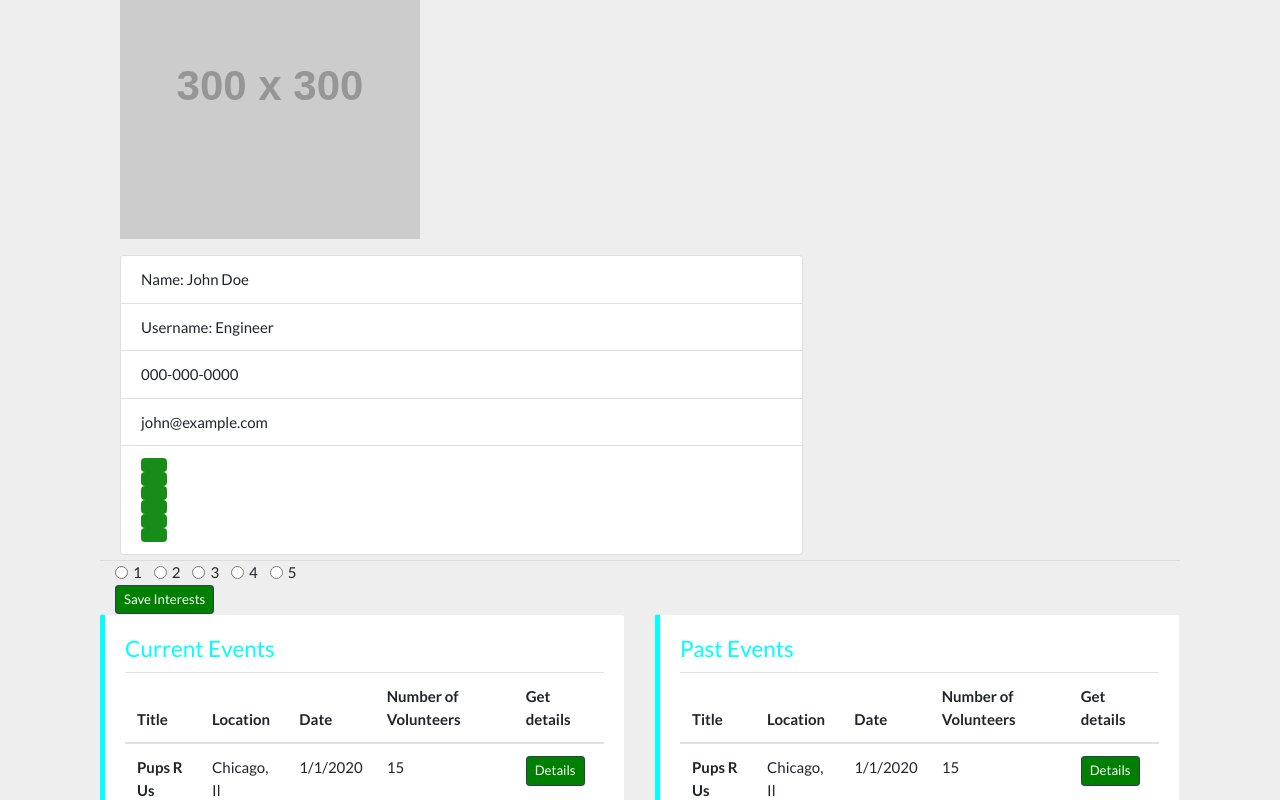
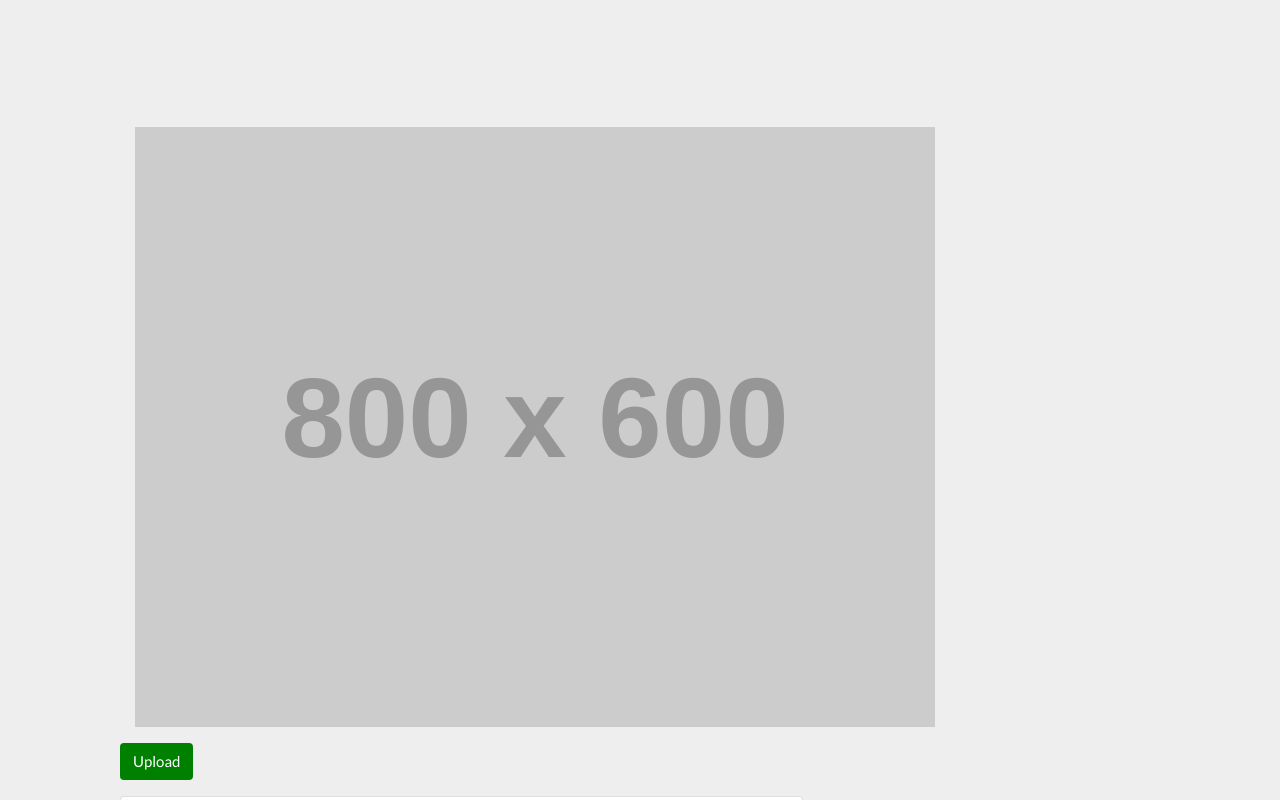
Before and after one commit to Kmrawert/TechTribeVolunteer, a React (Create React App) app in the folder client/: page /UserProfile in a window 1280 px wide. Shown: the part 740-1540 px from the top of the page. Built offline with nearby package versions, Linux system fonts and the light colour scheme; what react-google-maps would draw is missing.

Commit message:
profile pic

```diff
--- a/client/package.json
+++ b/client/package.json
@@ -3,7 +3,7 @@
   "version": "0.1.0",
   "private": true,
   "dependencies": {
-    "filestack-js": "^3.10.0",
+    "filestack-js": "^3.10.1",
     "filestack-react": "^3.1.0",
     "react": "^16.11.0",
     "react-dom": "^16.11.0",
--- /dev/null
+++ b/client/src/components/FileUploader/index.js
@@ -0,0 +1,78 @@
+import React, { Component } from "react";
+import Nav from "../Nav";
+import * as filestack from 'filestack-js';
+
+
+
+
+class FileUploader extends Component {
+
+
+    handleFileClick = function (event) {
+        console.log("filestack", filestack)
+        var pickerOptions={ accept: 'image/*',  }
+        var apiKey='AyOZiuxpTGaWR1y2npYnNz';
+        var client = filestack.init(apiKey);
+        const options = {
+            maxFiles: 20,
+            uploadInBackground: false,
+            onOpen: () => console.log('opened!'),
+            onUploadDone: (res) => console.log(res),
+          };
+          client.picker(options).open();
+
+
+
+            // client.pick(pickerOptions).then(function(result) { console.log(JSON.stringify(result.filesUploaded)) });
+
+
+
+    }
+
+
+
+
+
+
+
+
+
+
+
+
+    render() {
+        return (
+
+
+
+            <div className="container">
+
+                <div className="row">
+                    <div className="col-md-8 col-md-offset-2 text-center">
+                        <div className="thumbnail">
+                            <img id="filestack-pic" className="img-responsive" src="http://placehold.it/800x600?text=Upload+a+Photo" />
+                            <div className="caption">
+                                <p></p>
+                            </div>
+                        </div>
+                    </div>
+
+                </div>
+                <div className="row">
+                    <div className="text-center">
+                        <button type="button" id="upload-btn" className="btn btn-filestack"  onClick={this.handleFileClick}>
+
+                            <i className="glyphicon glyphicon-upload"></i> Upload
+          </button>
+                    </div>
+                </div>
+
+
+            </div>
+
+
+        )
+    }
+};
+
+export default FileUploader;
--- a/client/src/components/UserProfile/index.js
+++ b/client/src/components/UserProfile/index.js
@@ -1,6 +1,7 @@
 import React, { Component } from "react";
 import Nav from "../Nav";
 import "./style.css";
+import FileUploader from "../FileUploader"
 
 class UserProfile extends Component {
    render() {
@@ -24,7 +25,8 @@ class UserProfile extends Component {
                               <div className="col-lg-12">
                                  <div className="col-xs-12 col-sm-4">
                                     <figure>
-                       <img className="img-circle img-responsive" alt="" src="http://placehold.it/300x300"/>
+
+                                       <FileUploader/>
                                     </figure>
 
                                  </div>
@@ -71,26 +73,26 @@ class UserProfile extends Component {
                            </div>
                         </div>
 
-<div className ="container">
-<div className = "interests">
+                        <div className="container">
+                           <div className="interests">
                               <div className="form-check form-check-inline">
-        <input className="form-check-input" type="radio" name="inlineRadioOptions" id="inlineRadio1" value="option1"/>
+                                 <input className="form-check-input" type="radio" name="inlineRadioOptions" id="inlineRadio1" value="option1" />
                                  <label className="form-check-label" for="inlineRadio1">1</label>
                               </div>
                               <div className="form-check form-check-inline">
-        <input className="form-check-input" type="radio" name="inlineRadioOptions" id="inlineRadio2" value="option2"/>
+                                 <input className="form-check-input" type="radio" name="inlineRadioOptions" id="inlineRadio2" value="option2" />
                                  <label className="form-check-label" for="inlineRadio2">2</label>
                               </div>
                               <div className="form-check form-check-inline">
-          <input className="form-check-input" type="radio" name="inlineRadioOptions" id="inlineRadio2" value="option2"/>
+                                 <input className="form-check-input" type="radio" name="inlineRadioOptions" id="inlineRadio2" value="option2" />
                                  <label className="form-check-label" for="inlineRadio2">3</label>
                               </div>
                               <div className="form-check form-check-inline">
-            <input className="form-check-input" type="radio" name="inlineRadioOptions" id="inlineRadio2" value="option2"/>
+                                 <input className="form-check-input" type="radio" name="inlineRadioOptions" id="inlineRadio2" value="option2" />
                                  <label className="form-check-label" for="inlineRadio2">4</label>
                               </div>
                               <div className="form-check form-check-inline">
-              <input className="form-check-input" type="radio" name="inlineRadioOptions" id="inlineRadio2" value="option2"/>
+                                 <input className="form-check-input" type="radio" name="inlineRadioOptions" id="inlineRadio2" value="option2" />
                                  <label className="form-check-label" for="inlineRadio2">5</label>
                               </div>
                            </div>
@@ -98,7 +100,7 @@ class UserProfile extends Component {
                         </div>
                      </div>
 
-                 <div className = "row">
+                     <div className="row">
                         <div className="col-lg-6">
                            <div className="bs-callout bs-callout-danger">
                               <h4>Current Events</h4>
```
Lines whose indentation alone changed are shown as unchanged.
